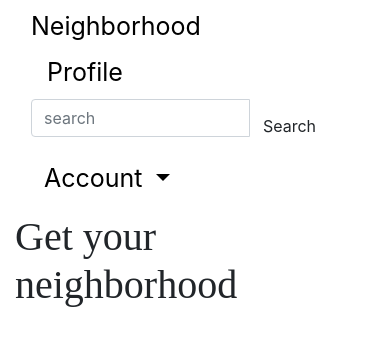
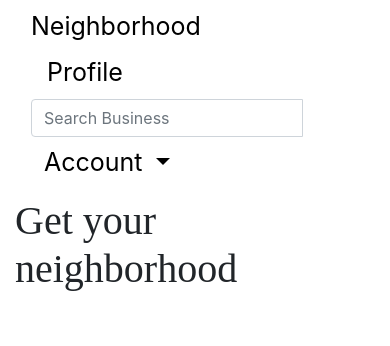
Before and after one commit to GasaGentille/neighborhood_App, a Django app: page / in a window 390 px wide. Shown: the top 346 px of the page. Run offline with Django 3.2, Linux system fonts and the light colour scheme; the visitor is signed in with stand-in values (Sample User, id 1); data that the repository does not hold is empty; some libraries are stand-ins or nearby versions; some web fonts are replaced.

Commit message:
Search business

```diff
--- a/neighborhood_app/models.py
+++ b/neighborhood_app/models.py
@@ -67,9 +67,9 @@
         self.update()
 
     @classmethod
-    def find_business(cls,business_id):
-        business =cls.objects.filter(id=business_id)
-        return business
+    def search_by_name(cls,search_term):
+        business_name = cls.objects.filter(business_name__icontains=search_term)
+        return business_name
 
     @classmethod
     def find_neighborhood(cls,neighborhood_id):
--- a/neighborhood_app/templates/navbar.html
+++ b/neighborhood_app/templates/navbar.html
@@ -12,12 +12,16 @@
       <a class="nav-link" href="{% url 'profile' %}" style=" font-size:25px;color: black">Profile</a> <span class="sr-only">(current)</span>
     </div>
     <div class="col-md-3">
-      <form class="navbar-form">
-        <div class="input-group">
-          <input class="form-control mr-sm-2" type="search" placeholder="search " aria-label="search">
-          <button class="btn btn-outline my-2 my-sm-0" type="submit">Search</button>
-        </div>
-      </form>
+        <form class="navbar-form" role="search" action="{% url 'search_business' %}">
+
+            <div class="input-group">
+              <input type="text" class="form-control" placeholder="Search Business" name="name">
+              <div class="input-group-btn">
+                <button class="btn btn-default" type="submit"><i class="glyphicon glyphicon-search"></i></button>
+              </div>
+            </div>
+
+          </form>
     </div>
     <div class="col-md-3">
 
--- a/neighborhood_app/urls.py
+++ b/neighborhood_app/urls.py
@@ -9,4 +9,5 @@
     url(r'^neighborhood/(?P<neighborhood_id>\d+)',views.neighborhood,name = 'neighborhood'),
     url(r'^profile/',views.new_profile,name = 'add_profile'),
     url(r'^new/profile$', views.myprofile, name='profile'),
+    url(r'^search/', views.search_business, name='search_business'),
 ]
--- a/neighborhood_app/views.py
+++ b/neighborhood_app/views.py
@@ -74,3 +74,16 @@
      current_user = request.user
      profile = Profile.objects.filter(user=current_user).first()
      return render(request,'prfile.html',{"profile":profile,"current_user":current_user})
+
+def search_business(request):
+
+    if 'name' in request.GET and request.GET["name"]:
+        search_term = request.GET.get("name")
+        searched_businesses = Business.search_by_name(search_term)
+        message = f"{search_term}"
+
+        return render(request, 'search.html',{"message":message,"businesses": searched_businesses})
+
+    else:
+        message = "You haven't searched for any term"
+        return render(request, 'search.html',{"message":message})
```
Also changed, not shown: neighborhood_app/templates/hood.html (+6 -5 lines), neighborhood_app/templates/search.html (+12 -13 lines).
